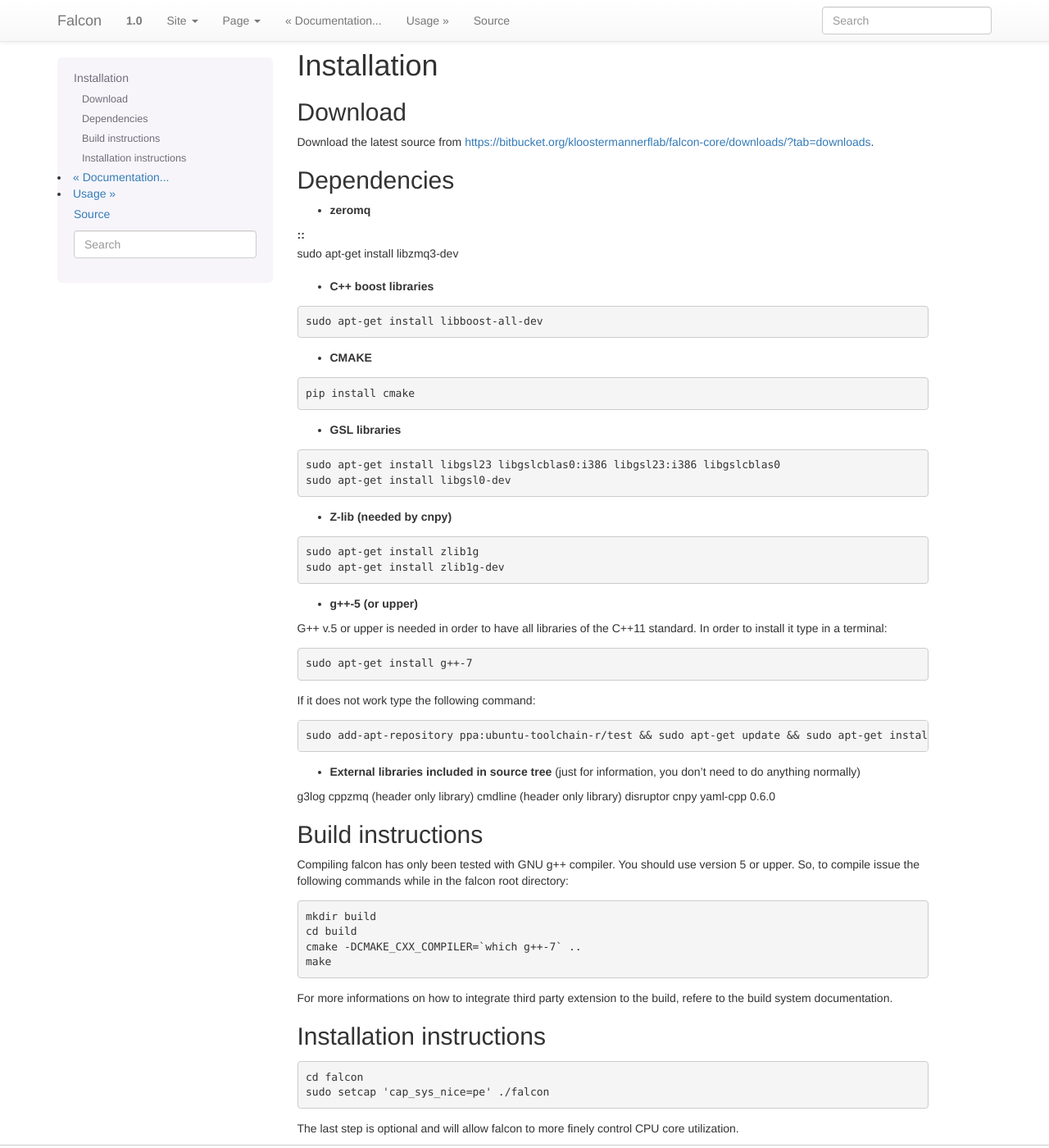
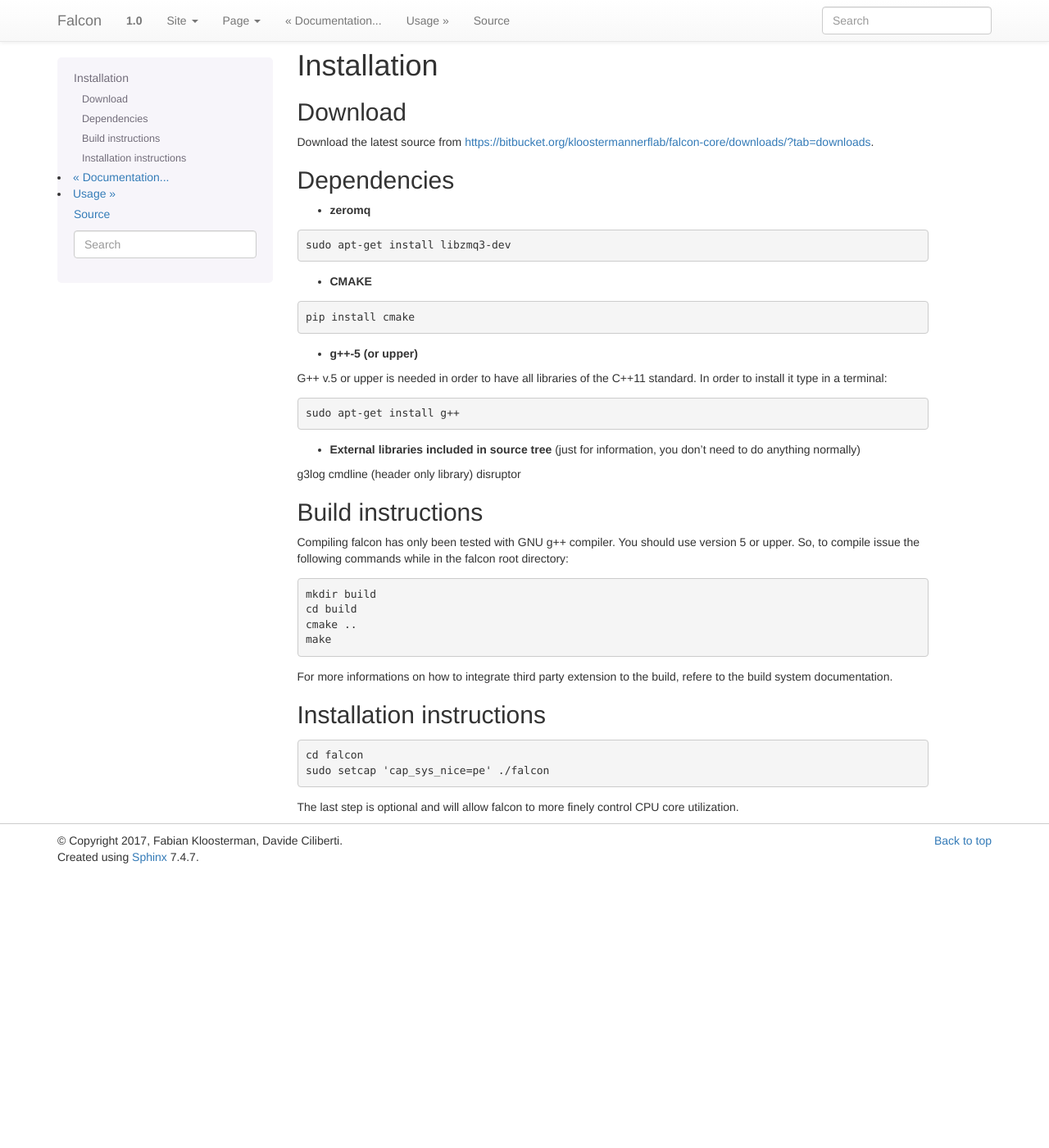
Before and after one commit to benfgit/falcon-core-linux, a Sphinx documentation site: the page built from docs/manual/installation.rst, in a window 1280 px wide and 1400 px high. Shown: the whole window at 82% size. Built offline with Sphinx 7.4.7, drawn with Linux system fonts in a browser that asks for light colours.

Commit message:
update doc

```diff
--- a/docs/manual/installation.rst
+++ b/docs/manual/installation.rst
@@ -11,34 +11,15 @@ Dependencies
 
 - **zeromq**
 
-::
-    sudo apt-get install libzmq3-dev
-
-- **C++ boost libraries**
-
 .. code-block:: console
 
-    sudo apt-get install libboost-all-dev
+    sudo apt-get install libzmq3-dev
 
 - **CMAKE**
 
 .. code-block:: console
 
     pip install cmake
-
-- **GSL libraries**
-
-.. code-block:: console
-
-    sudo apt-get install libgsl23 libgslcblas0:i386 libgsl23:i386 libgslcblas0
-    sudo apt-get install libgsl0-dev
-
-- **Z-lib (needed by cnpy)**
-
-.. code-block:: console
-
-    sudo apt-get install zlib1g
-    sudo apt-get install zlib1g-dev
 
 
 - **g++-5 (or upper)**
@@ -48,22 +29,14 @@ In order to install it type in a terminal:
 
 .. code-block:: console
 
-    sudo apt-get install g++-7
+    sudo apt-get install g++
 
-If it does not work type the following command:
-
-.. code-block:: console
-
-    sudo add-apt-repository ppa:ubuntu-toolchain-r/test && sudo apt-get update && sudo apt-get install g++-7
 
 - **External libraries included in source tree** (just for information, you don't need to do anything normally)
 
 g3log
-cppzmq (header only library)
 cmdline (header only library)
 disruptor
-cnpy
-yaml-cpp 0.6.0
 
 Build instructions
 ******************
@@ -76,7 +49,7 @@ So, to compile issue the following commands while in the falcon root directory:
 
     mkdir build
     cd build
-    cmake -DCMAKE_CXX_COMPILER=`which g++-7` ..
+    cmake ..
     make
 
 For more informations on how to integrate third party extension to the build, refere to the build system documentation.
```
Also changed, not shown: docs/extensions/extend_processor.rst (+10 -3 lines), 1 other file.
